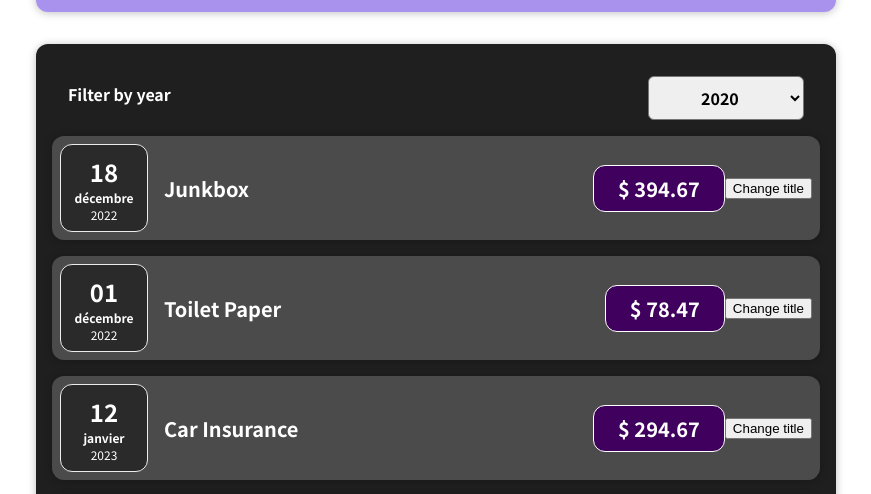
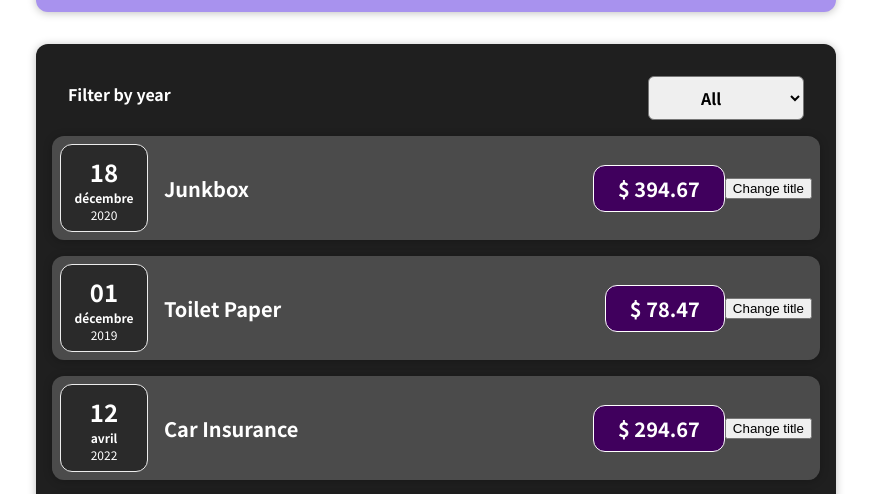
Before and after one commit to LefebvreAnthony/first-step-react, a React (Create React App) app: page / in a window 1280 px wide. Shown: the part 292-786 px from the top of the page, without its empty margins (204-1075 px from the left). Built offline with nearby package versions, Linux system fonts and the light colour scheme.

Commit message:
Add filter method in Expenses

```diff
--- a/src/App.js
+++ b/src/App.js
@@ -1,37 +1,40 @@
-import React from "react";
+import React, { useState } from "react";
 import Expenses from "./components/Expenses/Expenses";
 import NewExpense from "./components/NewExpense/NewExpense";
 
-const App = () => {
-  const expenses = [
+const DUMMY_EXPENSES = [
   {
     id: "e1",
     title: "Junkbox",
-      amout: 394.67,
-      date: new Date(2022, 11, 18),
+    amount: 394.67,
+    date: new Date(2020, 11, 18),
   },
   {
     id: "e2",
     title: "Toilet Paper",
-      amout: 78.47,
-      date: new Date(2022, 11, 1),
+    amount: 78.47,
+    date: new Date(2019, 11, 1),
   },
   {
     id: "e3",
     title: "Car Insurance",
-      amout: 294.67,
-      date: new Date(2022, 12, 12),
+    amount: 294.67,
+    date: new Date(2022, 3, 12),
   },
   {
     id: "e4",
     title: "New Desk",
-      amout: 794.67,
+    amount: 794.67,
     date: new Date(2021, 2, 22),
   },
 ];
+const App = () => {
+  const [expenses, setExpenses] = useState(DUMMY_EXPENSES);
+
   const addExpenseHandler = (expense) => {
-    console.log("In App.js");
-    console.log(expense);
+    setExpenses((prevExpenses) => {
+      return [expense, ...prevExpenses];
+    });
   };
   return (
     <div>
--- a/src/components/Expenses/Expenses.js
+++ b/src/components/Expenses/Expenses.js
@@ -5,14 +5,18 @@ import "./Expenses.css";
 import ExpensesFilter from "./ExpensesFilter";
 
 const Expenses = ({ expenses }) => {
-  const [filteredYear, setfilteredYear] = useState("2020");
+  const [filteredYear, setfilteredYear] = useState("All");
 
   const FilterHandler = (selectedYear) => {
     setfilteredYear(selectedYear);
-    console.log("This is in Expense.js");
-    console.log(selectedYear);
   };
-
+  const filterYear = (year) => {
+    if (filteredYear === "All") return true;
+    if (year.date.getFullYear().toString() === filteredYear) {
+      return true;
+    }
+    return false;
+  };
   return (
     <div>
       <Card className="expenses">
@@ -20,11 +24,11 @@ const Expenses = ({ expenses }) => {
           selectedYear={filteredYear}
           onFilterChange={FilterHandler}
         />
-        {expenses.map((expense, index) => (
+        {expenses.filter(filterYear).map((expense, index) => (
           <ExpenseItem
             key={index}
             title={expense.title}
-            amount={expense.amout}
+            amount={expense.amount}
             date={expense.date}
           />
         ))}
--- a/src/components/Expenses/ExpensesFilter.js
+++ b/src/components/Expenses/ExpensesFilter.js
@@ -10,6 +10,7 @@ const ExpensesFilter = (props) => {
       <div className="expenses-filter__control">
         <label>Filter by year</label>
         <select value={props.selectedYear} onChange={addFilterDateHandler}>
+          <option value="All">All</option>
           <option value="2022">2022</option>
           <option value="2021">2021</option>
           <option value="2020">2020</option>
```
Lines whose indentation alone changed are shown as unchanged.
